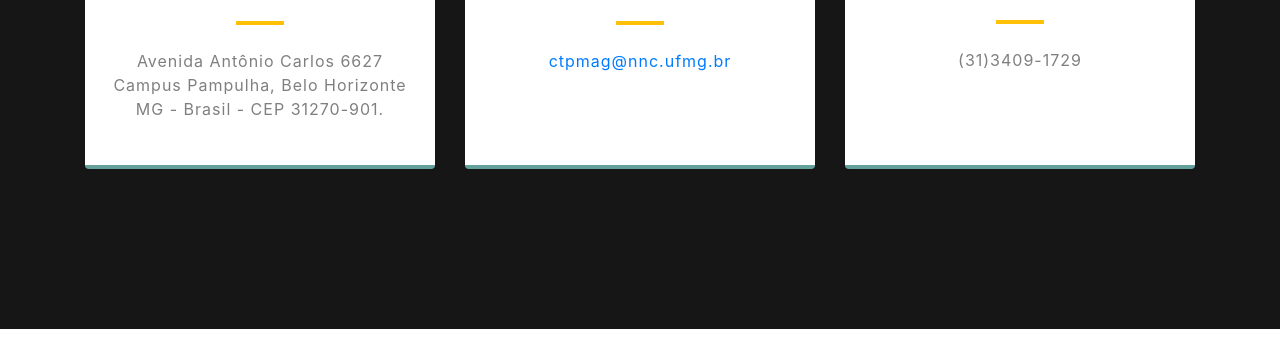
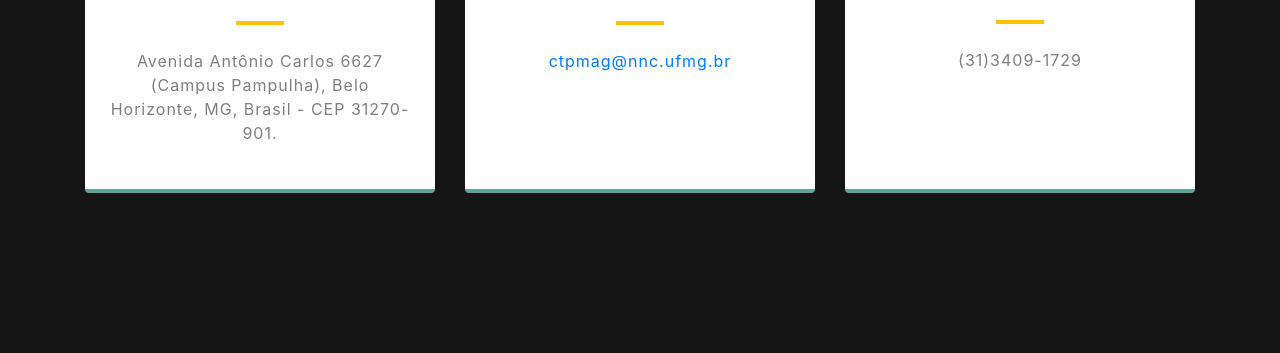
Before and after one commit to ctpmag/ctpmag.github.io, a website with bundled scripts: page index.html in a window 1280 px wide. Shown: the part 4234-4587 px from the top of the page. Before the commit the page ends 4563 px from the top, so only its background shows below. Built offline with nearby package versions, Linux system fonts and the light colour scheme; files whose address does not match are found by name.

Commit message:
Update index.html

```diff
--- a/index.html
+++ b/index.html
@@ -179,7 +179,7 @@
                 <i class="fas fa-map-marked-alt text-primary mb-2 fa-lg"></i>
                 <h4 class="text-uppercase m-0">Endereço</h4>
                 <hr class="my-4">
-                <div class="text-black-50">Avenida Antônio Carlos 6627 Campus Pampulha, Belo Horizonte MG - Brasil - CEP 31270-901.</div>
+                <div class="text-black-50">Avenida Antônio Carlos 6627 (Campus Pampulha), Belo Horizonte, MG, Brasil - CEP 31270-901.</div>
               </div>
             </div>
           </div>
```
